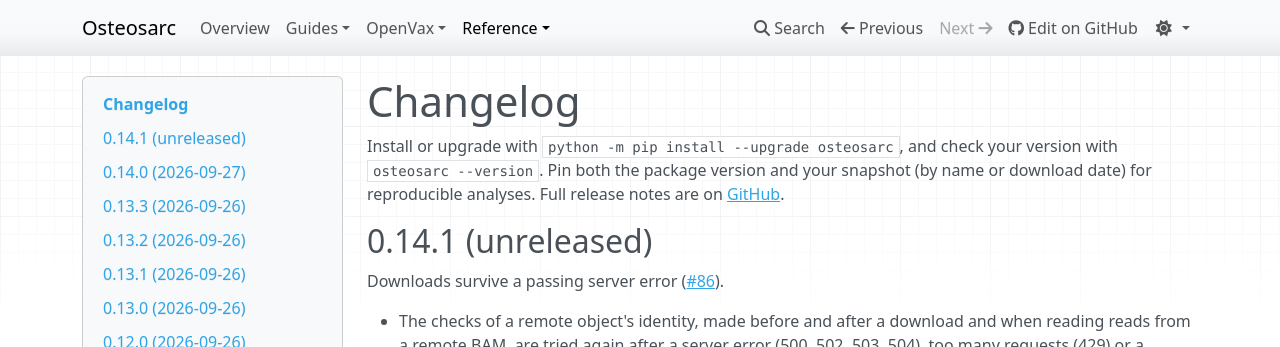
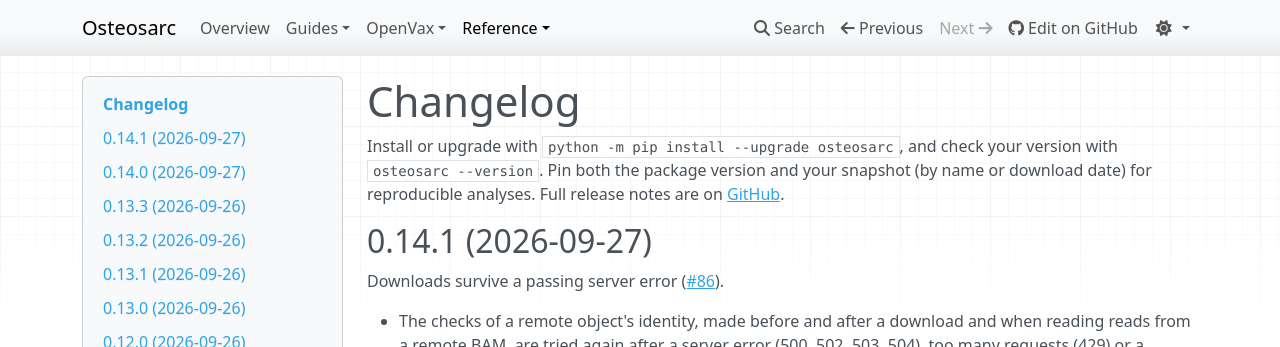
Before and after one commit to iskandr/osteosarc, an MkDocs documentation site: the page built from docs/changelog.md, in a window 1280 px wide and 900 px high. Shown: the top 347 px of the window. Built offline with MkDocs 1.6.1, drawn with Linux system fonts in a browser that asks for light colours; nearby versions of some CDN libraries.

Commit message:
Date the 0.14.1 changelog heading
Claude-Session: https://claude.ai/code/session_01CcNHdiWgNhPGLmd4kDvG9G

```diff
--- a/docs/changelog.md
+++ b/docs/changelog.md
@@ -5,7 +5,7 @@ your version with `osteosarc --version`. Pin both the package version and your
 snapshot (by name or download date) for reproducible analyses. Full release notes are on
 [GitHub](https://github.com/iskandr/osteosarc/releases).
 
-## 0.14.1 (unreleased)
+## 0.14.1 (2026-09-27)
 
 Downloads survive a passing server error ([#86](https://github.com/iskandr/osteosarc/issues/86)).
 
```
